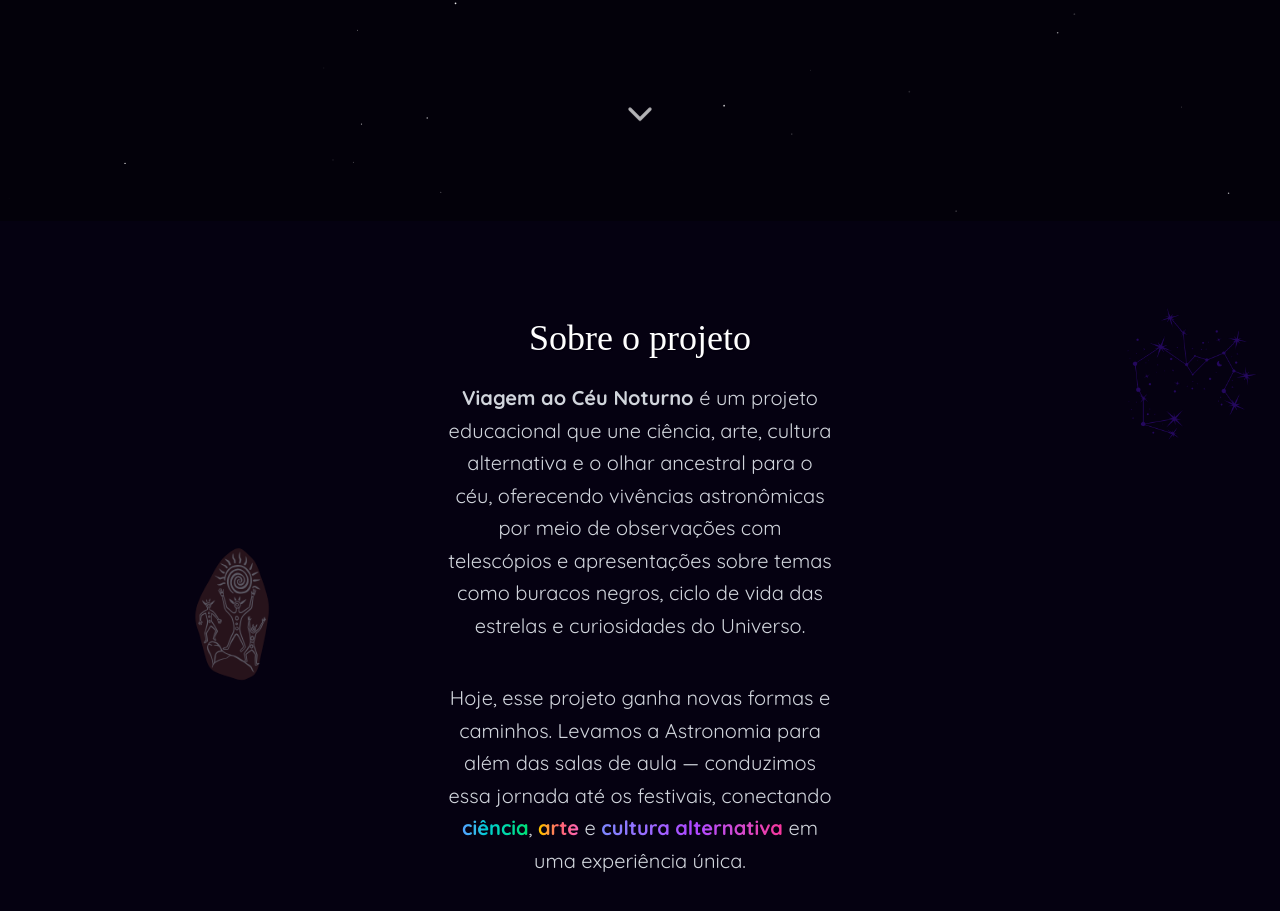
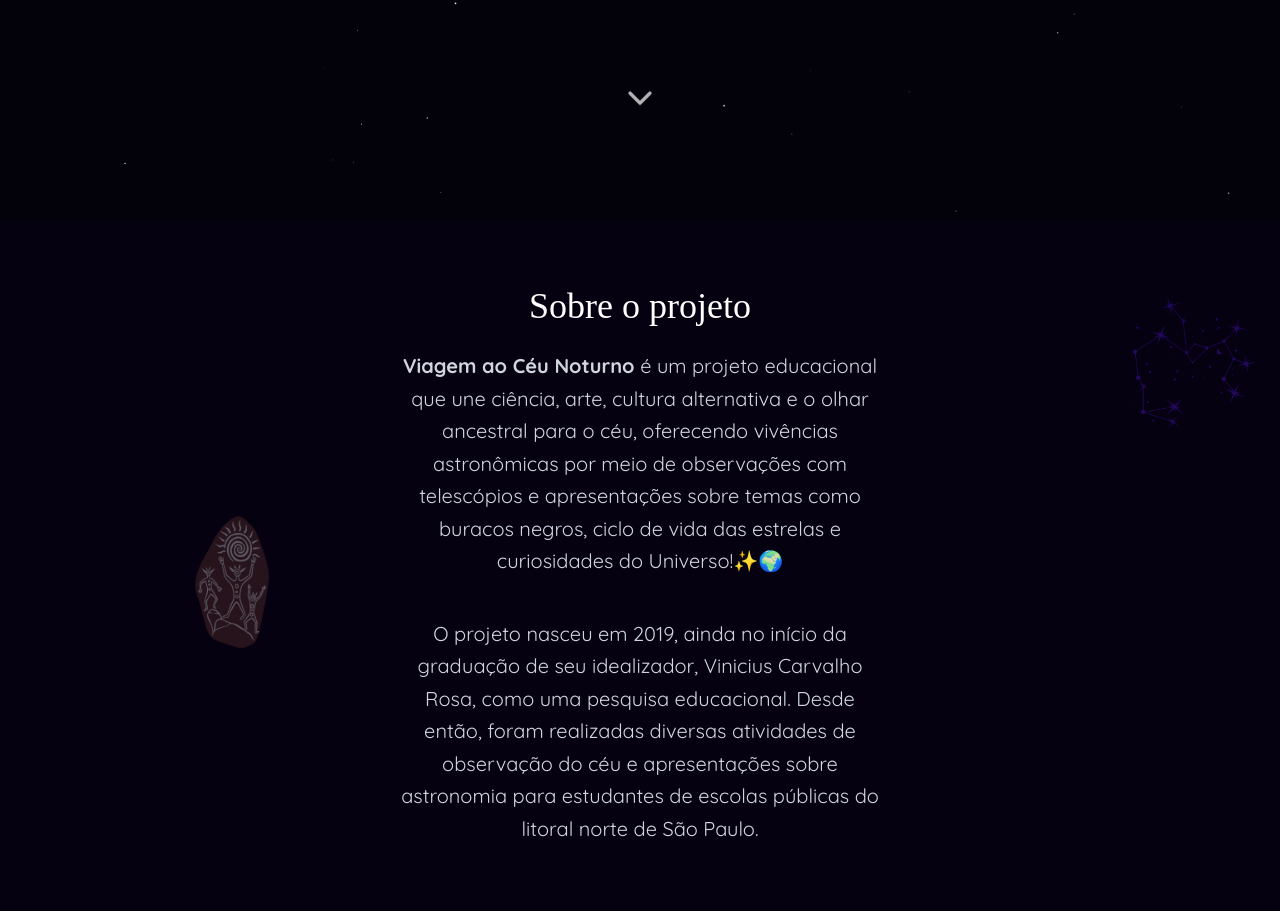
Before and after one commit to vinxcin/sativar-vet, a React (Vite) app: page / in a window 1280 px wide. Shown: the part 579-1490 px from the top of the page. Built offline with nearby package versions, Linux system fonts and the light colour scheme; a web font is replaced by a local one.

Commit message:
add about

```diff
--- a/src/components/main/About/index.tsx
+++ b/src/components/main/About/index.tsx
@@ -2,7 +2,7 @@ import { Images } from "@/constants"
 
 export default function About() {
   return (
-    <section id="about" className="relative h-[120vh] text-white py-48 text-center">
+    <section id="about" className="relative h-full text-white py-40 text-center">
 
       <div className="absolute inset-0 z-0 overflow-hidden">
         {Images.map((img, i) => (
@@ -20,34 +20,18 @@ export default function About() {
       </div>
 
       <div className="relative z-10">
-        <h1 className="text-4xl title  mb-6">Sobre o projeto</h1>
+        <h1 className="text-3xl sm:text-4xl title mb-6">Sobre o projeto</h1>
 
-        <div className="max-w-[80vw] mx-auto">
+        <div className="max-w-[120vw] px-2 md:max-w-[89vw] mx-auto text-gray-300">
 
-          <p className="text-xl leading-relaxed text-gray-300 px-8 md:px-80 text-center">
+          <p className="text-xl leading-relaxed md:px-80">
+            <span className="font-bold italic">Viagem ao Céu Noturno </span>
+            é um projeto educacional que une ciência, arte, cultura alternativa e o olhar ancestral para o céu, oferecendo vivências astronômicas por meio de observações com telescópios e apresentações sobre temas como buracos negros, ciclo de vida das estrelas e curiosidades do Universo!✨🌍
+          </p>
 
-            <span className="font-bold italic">Viagem ao Céu Noturno </span>
-            é um projeto educacional que une ciência, arte, cultura alternativa e o olhar ancestral para o céu, oferecendo vivências astronômicas por meio de observações com telescópios e apresentações sobre temas como buracos negros, ciclo de vida das estrelas e curiosidades do Universo.
-
+          <p className="text-xl leading-relaxed md:px-80 pt-10">
+            O projeto nasceu em 2019, ainda no início da graduação de seu idealizador, Vinicius Carvalho Rosa, como uma pesquisa educacional. Desde então, foram realizadas diversas atividades de observação do céu e apresentações sobre astronomia para estudantes de escolas públicas do litoral norte de São Paulo.
           </p>
-          {/* <p className="text-xl leading-relaxed text-gray-300 px-8 md:px-80 text-center">
-            Nossa jornada, é fruto de um projeto educacional que germinou ainda durante a graduação de seu idealizador, atráves de atividades e apresentações sobre astronomia realizadas para alunos do Ensino Médio e Fundamental em escolas publicas do litoral norte de São Paulo. O objetivo era, e continua sendo plantar a semente da curiosidade, do questionamento e do desejo de explorar o mistério que nos envolve: o Universo!
-            é fruto de um projeto educacional que germinou ainda durante a graduação de seu idealizador.
-            Diversas atividades e apresentações sobre astronomia
-            foram realizadas para alunos do Ensino Médio e Fundamental de escolas do litoral norte de São Paulo.
-            O objetivo era — e continua sendo — plantar a semente da curiosidade, do questionamento e do desejo de explorar o mistério que nos envolve: o Universo! ✨🌍
-          </p> */}
-          <p className="text-xl leading-relaxed text-gray-300 px-8 md:px-80 pt-10 text-center">
-            Hoje, esse projeto ganha novas formas e caminhos. Levamos a <span className="italic">Astronomia</span> para além das salas de aula — conduzimos essa <span className="italic">jornada</span> até os festivais, conectando <span className="font-bold bg-gradient-to-r from-blue-400 via-teal-400 to-green-400 bg-clip-text text-transparent">ciência</span>, <span className="font-bold bg-gradient-to-r from-yellow-400 via-red-400 to-pink-400 bg-clip-text text-transparent">arte</span> e <span className="font-bold bg-gradient-to-r from-indigo-400 via-purple-500 to-pink-500 bg-clip-text text-transparent">cultura alternativa</span> em uma experiência única.
-          </p>
-          {/* <p className="text-3xl leading-relaxed text-gray-300 px-8 md:px-80 pt-10 text-center">
-            Este projeto também carrega um significado muito especial: é parte de um
-            <span className="italic font-semibold"> legado </span>
-            deixado por meu orientador na faculdade, Ricardo Roberto Plaza Teixeira, que recentemente nos deixou. Durante minha trajetória acadêmica,
-            ele foi um grande incentivador — alguém que acreditava profundamente no poder da
-            <span className="italic"> educação científica </span>
-            e na importância de compartilhar o conhecimento com sensibilidade e paixão.
-            <br /> Levar a <span className="italic">Viagem ao Céu Noturno</span> adiante é, para mim, uma forma de honrar tudo o que ele me ensinou e manter viva a luz que ele ajudou a acender em mim. 🌟 </p> */}
 
         </div>
       </div>
--- a/src/components/main/Hero/index.tsx
+++ b/src/components/main/Hero/index.tsx
@@ -24,7 +24,7 @@ export default function Hero() {
       </div>
 
       {/* Chevron fixado no rodapé da seção */}
-      <div className="absolute bottom-[-2vh] left-0 right-0 flex justify-center">
+      <div className="absolute bottom-[-0vh] left-0 right-0 flex justify-center">
         <ChevronDown
           onClick={scrollToSection}
           className="animate-bounce text-white/70 hover:text-purple-600 transition cursor-pointer"
```
